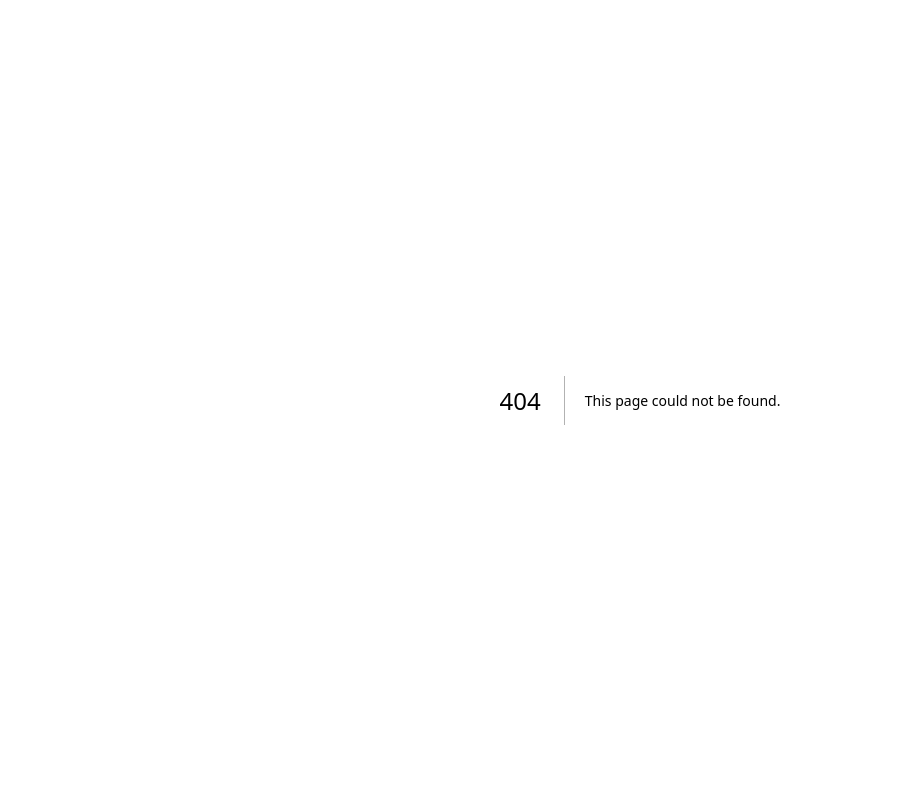
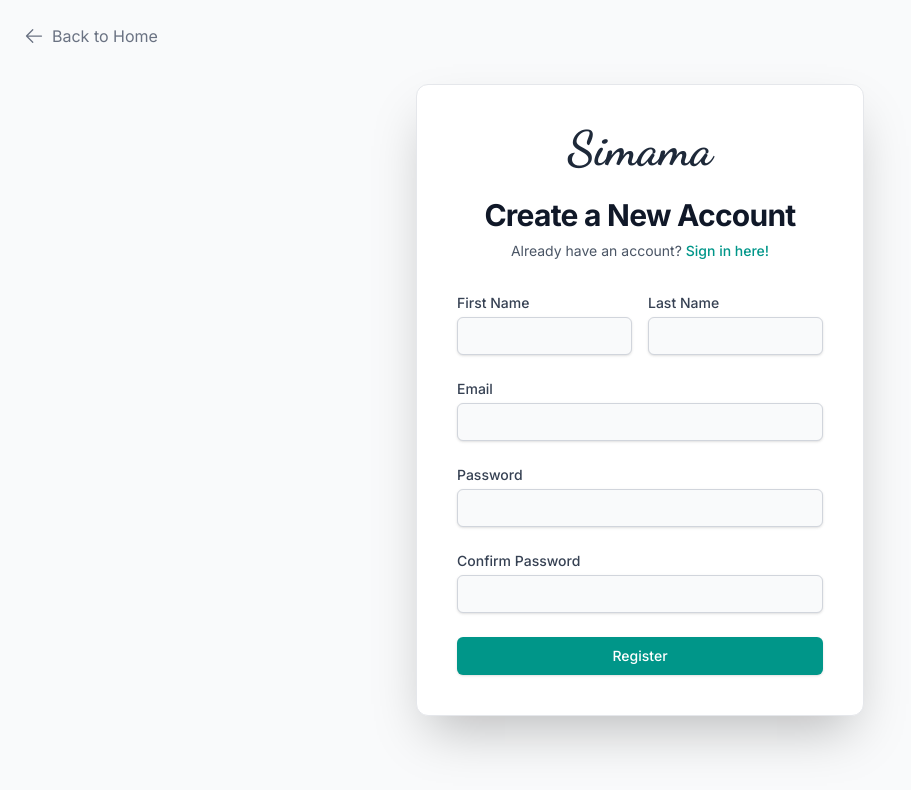
Before and after one commit to JoshuaNgugi/simama, a Next.js app: page /register in a window 1280 px wide. Before the commit this address had no page. Shown: the top 790 px of the page, without its empty margins (0-911 px from the left). Built offline with nearby package versions, Linux system fonts and the light colour scheme.

Commit message:
add registration page

```diff
--- /dev/null
+++ b/src/app/register/page.tsx
@@ -0,0 +1,41 @@
+import Link from 'next/link';
+import { ArrowLeftIcon } from '@heroicons/react/24/outline';
+import { RegisterForm } from '@/features/auth/components/RegisterForm';
+import { Dancing_Script } from 'next/font/google';
+
+const dancingScript = Dancing_Script({
+    subsets: ['latin'],
+    weight: '700',
+    variable: '--font-dancing-script',
+});
+
+export default function RegisterPage() {
+    return (
+        <div className="flex min-h-screen items-center justify-center bg-gray-50 p-6">
+            {/* Back to Home Link */}
+            <Link href="/" className="absolute top-6 left-6 inline-flex items-center text-gray-500 hover:text-teal-600 transition-colors duration-200">
+                <ArrowLeftIcon className="h-5 w-5 mr-2" />
+                Back to Home
+            </Link>
+
+            <div className="w-full max-w-md space-y-8 p-10 bg-white rounded-xl shadow-2xl border border-gray-200">
+                <div className="text-center">
+                    <h1 className={`${dancingScript.className} text-5xl font-bold text-gray-800`}>
+                        Simama
+                    </h1>
+                    <h2 className="mt-6 text-3xl font-bold tracking-tight text-gray-900">
+                        Create a New Account
+                    </h2>
+                    <p className="mt-2 text-sm text-gray-600">
+                        Already have an account?{' '}
+                        <Link href="/login" className="font-medium text-teal-600 hover:text-teal-500">
+                            Sign in here!
+                        </Link>
+                    </p>
+                </div>
+
+                <RegisterForm />
+            </div>
+        </div>
+    );
+}
--- /dev/null
+++ b/src/features/auth/components/RegisterForm.tsx
@@ -0,0 +1,137 @@
+'use client';
+
+import { useForm } from 'react-hook-form';
+import { zodResolver } from '@hookform/resolvers/zod';
+import * as z from 'zod';
+import { useRouter } from 'next/navigation';
+import { useState } from 'react';
+import api from '@/services/api';
+
+const registerFormSchema = z
+    .object({
+        firstName: z.string().min(2, { message: 'First name must be at least 2 characters.' }),
+        lastName: z.string().min(2, { message: 'Last name must be at least 2 characters.' }),
+        email: z.string().email({ message: 'Invalid email address.' }),
+        password: z.string().min(6, { message: 'Password must be at least 6 characters.' }),
+        confirmPassword: z.string(),
+    })
+    .refine((data) => data.password === data.confirmPassword, {
+        message: "Passwords don't match.",
+        path: ['confirmPassword'],
+    });
+
+export type RegisterFormValues = z.infer<typeof registerFormSchema>;
+
+export function RegisterForm() {
+    const router = useRouter();
+    const [error, setError] = useState<string | null>(null);
+
+    const {
+        register,
+        handleSubmit,
+        formState: { errors, isSubmitting },
+    } = useForm<RegisterFormValues>({
+        resolver: zodResolver(registerFormSchema),
+    });
+
+    const onSubmit = async (data: RegisterFormValues) => {
+        try {
+            setError(null);
+            const registrationData = {
+                firstName: data.firstName,
+                lastName: data.lastName,
+                email: data.email,
+                password: data.password,
+            };
+
+            // TODO: add this on backend
+            // await api.post('/api/auth/register', registrationData);
+
+            alert('Site is still under active development, we will be adding Registration soon.');
+            router.push('/login');
+        } catch (err: any) {
+            console.error('Registration failed:', err);
+            const errorMessage = err.response?.data?.message || 'Registration failed. Please try again.';
+            setError(errorMessage);
+        }
+    };
+
+    return (
+        <form onSubmit={handleSubmit(onSubmit)} className="space-y-6">
+            {error && (
+                <div className="p-4 rounded-md bg-red-50 text-red-700 border border-red-200">
+                    <p className="text-sm font-medium">{error}</p>
+                </div>
+            )}
+
+            {/* First Name & Last Name */}
+            <div className="grid grid-cols-1 sm:grid-cols-2 gap-4">
+                <div>
+                    <label htmlFor="firstName" className="block text-sm font-medium text-gray-700">First Name</label>
+                    <input
+                        id="firstName"
+                        type="text"
+                        {...register('firstName')}
+                        className="mt-1 block w-full px-3 py-2 bg-gray-50 border border-gray-300 rounded-md shadow-sm focus:outline-none focus:ring-teal-500 focus:border-teal-500 sm:text-sm"
+                    />
+                    {errors.firstName && <p className="mt-1 text-sm text-red-600">{errors.firstName.message}</p>}
+                </div>
+                <div>
+                    <label htmlFor="lastName" className="block text-sm font-medium text-gray-700">Last Name</label>
+                    <input
+                        id="lastName"
+                        type="text"
+                        {...register('lastName')}
+                        className="mt-1 block w-full px-3 py-2 bg-gray-50 border border-gray-300 rounded-md shadow-sm focus:outline-none focus:ring-teal-500 focus:border-teal-500 sm:text-sm"
+                    />
+                    {errors.lastName && <p className="mt-1 text-sm text-red-600">{errors.lastName.message}</p>}
+                </div>
+            </div>
+
+            {/* Email */}
+            <div>
+                <label htmlFor="email" className="block text-sm font-medium text-gray-700">Email</label>
+                <input
+                    id="email"
+                    type="email"
+                    {...register('email')}
+                    className="mt-1 block w-full px-3 py-2 bg-gray-50 border border-gray-300 rounded-md shadow-sm focus:outline-none focus:ring-teal-500 focus:border-teal-500 sm:text-sm"
+                />
+                {errors.email && <p className="mt-1 text-sm text-red-600">{errors.email.message}</p>}
+            </div>
+
+            {/* Password */}
+            <div>
+                <label htmlFor="password" className="block text-sm font-medium text-gray-700">Password</label>
+                <input
+                    id="password"
+                    type="password"
+                    {...register('password')}
+                    className="mt-1 block w-full px-3 py-2 bg-gray-50 border border-gray-300 rounded-md shadow-sm focus:outline-none focus:ring-teal-500 focus:border-teal-500 sm:text-sm"
+                />
+                {errors.password && <p className="mt-1 text-sm text-red-600">{errors.password.message}</p>}
+            </div>
+
+            {/* Confirm Password */}
+            <div>
+                <label htmlFor="confirmPassword" className="block text-sm font-medium text-gray-700">Confirm Password</label>
+                <input
+                    id="confirmPassword"
+                    type="password"
+                    {...register('confirmPassword')}
+                    className="mt-1 block w-full px-3 py-2 bg-gray-50 border border-gray-300 rounded-md shadow-sm focus:outline-none focus:ring-teal-500 focus:border-teal-500 sm:text-sm"
+                />
+                {errors.confirmPassword && <p className="mt-1 text-sm text-red-600">{errors.confirmPassword.message}</p>}
+            </div>
+
+            {/* Submit Button */}
+            <button
+                type="submit"
+                disabled={isSubmitting}
+                className="w-full flex justify-center py-2 px-4 border border-transparent rounded-md shadow-sm text-sm font-medium text-white bg-teal-600 hover:bg-teal-700 focus:outline-none focus:ring-2 focus:ring-offset-2 focus:ring-teal-500 disabled:opacity-50"
+            >
+                {isSubmitting ? 'Registering...' : 'Register'}
+            </button>
+        </form>
+    );
+}
```
